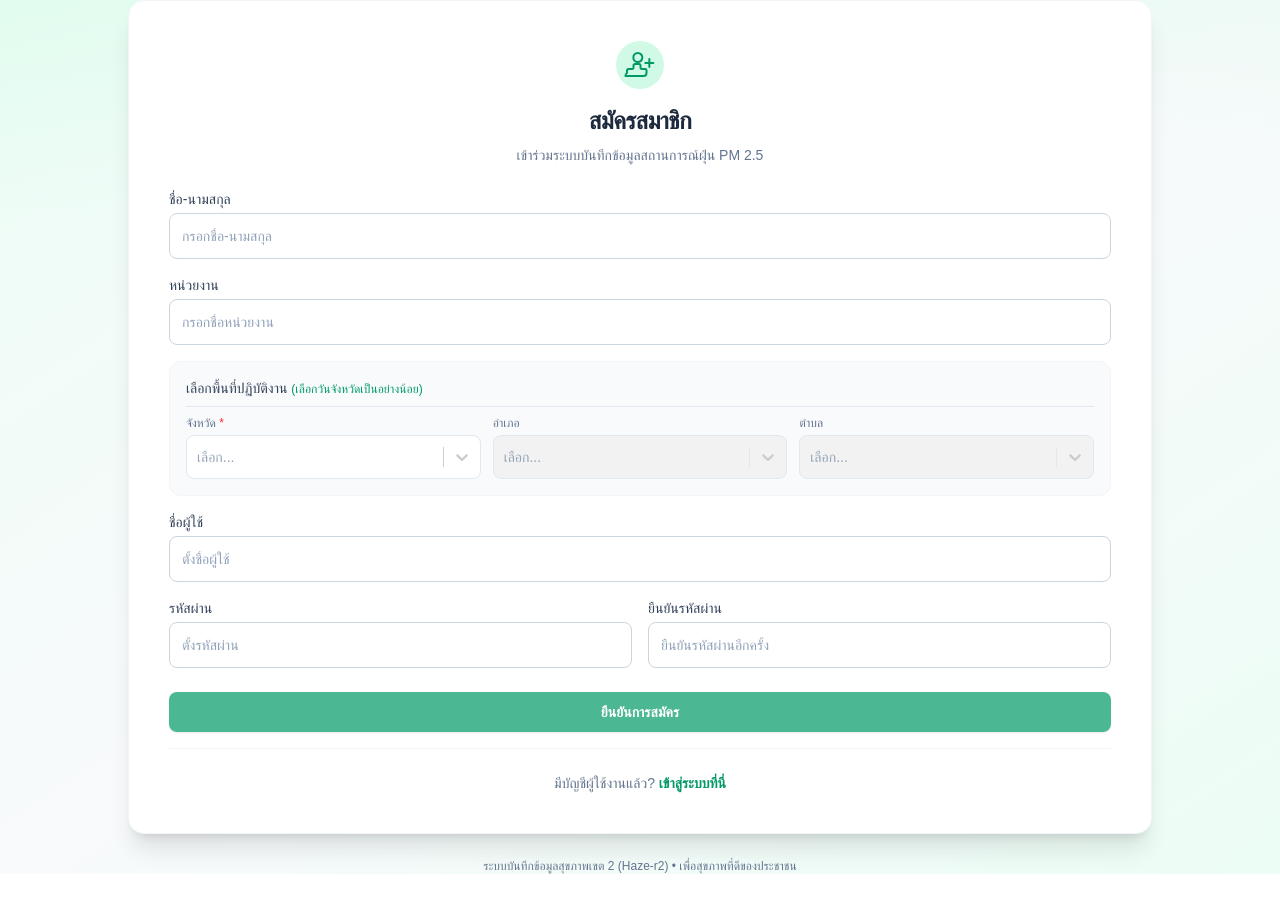
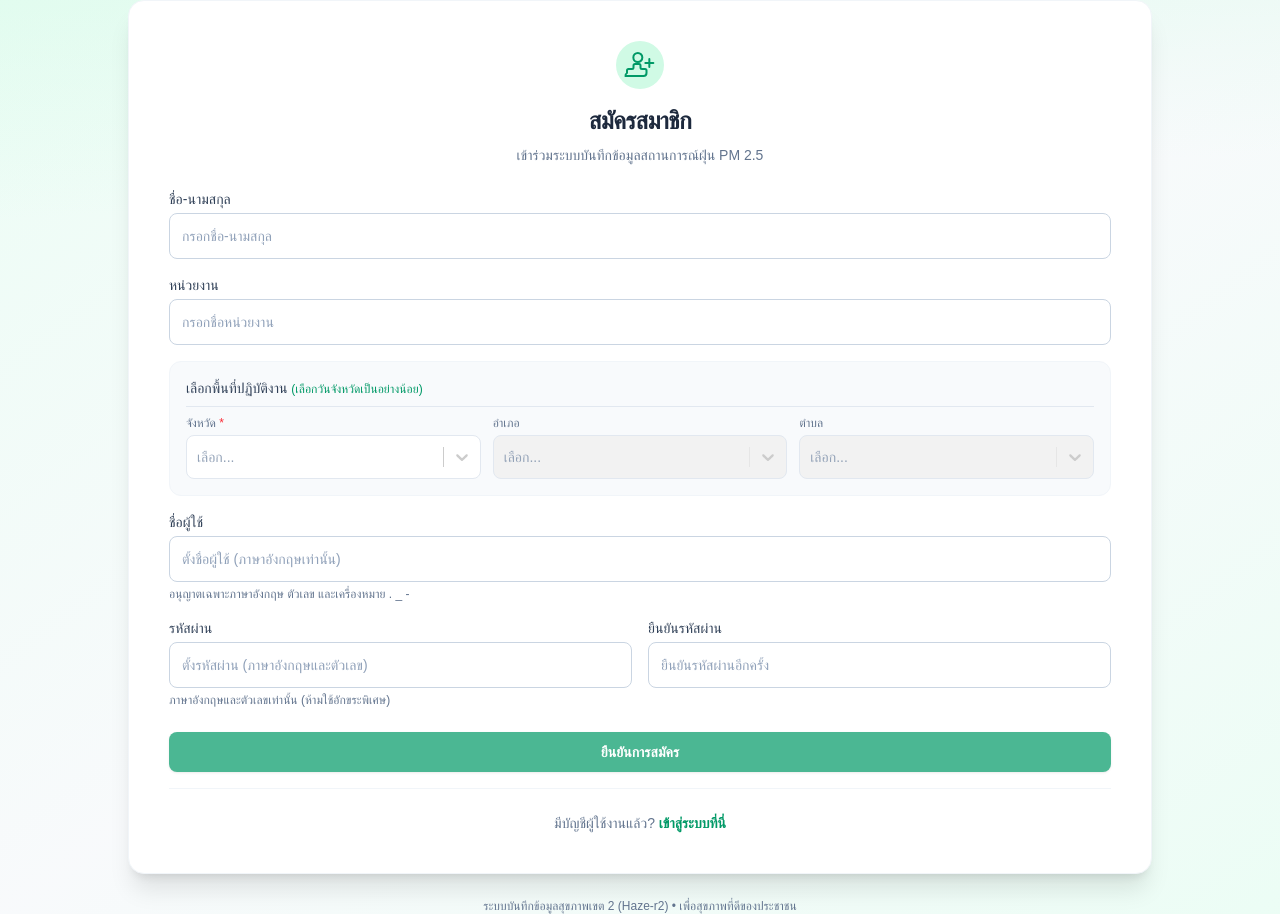
Before and after one commit to rtpsticky/haze-r2, a Next.js app: page /haze-input/register in a window 1280 px wide. Before the commit the page ends 874 px from the top, so only its background shows below. Built offline with nearby package versions, Linux system fonts and the light colour scheme; no server answers; the database is empty.

Commit message:
feat: เพิ่มการตรวจสอบรูปแบบและคำแนะนำสำหรับช่องชื่อผู้ใช้และรหัสผ่านในหน้าลงทะเบียน

```diff
--- a/app/(auth)/register/page.js
+++ b/app/(auth)/register/page.js
@@ -142,20 +142,48 @@ export default function RegisterPage() {
                             <label htmlFor="username" className="block text-sm font-medium text-slate-700 mb-1">
                                 ชื่อผู้ใช้
                             </label>
-                            <input type="text" id="username" name="username" required className="block w-full rounded-lg border border-slate-300 py-2.5 px-3 text-slate-900 placeholder:text-slate-400 focus:ring-2 focus:ring-inset focus:ring-emerald-600 focus:border-emerald-600 sm:text-sm sm:leading-6 transition-shadow" placeholder="ตั้งชื่อผู้ใช้" />
+                            <input
+                                type="text"
+                                id="username"
+                                name="username"
+                                required
+                                pattern="[a-zA-Z0-9._-]+"
+                                title="ภาษาอังกฤษ ตัวเลข . _ - เท่านั้น"
+                                className="block w-full rounded-lg border border-slate-300 py-2.5 px-3 text-slate-900 placeholder:text-slate-400 focus:ring-2 focus:ring-inset focus:ring-emerald-600 focus:border-emerald-600 sm:text-sm sm:leading-6 transition-shadow"
+                                placeholder="ตั้งชื่อผู้ใช้ (ภาษาอังกฤษเท่านั้น)"
+                            />
+                            <p className="mt-1 text-xs text-slate-500">อนุญาตเฉพาะภาษาอังกฤษ ตัวเลข และเครื่องหมาย . _ -</p>
                         </div>
 
                         <div>
                             <label htmlFor="password" className="block text-sm font-medium text-slate-700 mb-1">
                                 รหัสผ่าน
                             </label>
-                            <input type="password" id="password" name="password" required className="block w-full rounded-lg border border-slate-300 py-2.5 px-3 text-slate-900 placeholder:text-slate-400 focus:ring-2 focus:ring-inset focus:ring-emerald-600 focus:border-emerald-600 sm:text-sm sm:leading-6 transition-shadow" placeholder="ตั้งรหัสผ่าน" />
+                            <input
+                                type="password"
+                                id="password"
+                                name="password"
+                                required
+                                pattern="[a-zA-Z0-9]+"
+                                title="ภาษาอังกฤษและตัวเลขเท่านั้น"
+                                className="block w-full rounded-lg border border-slate-300 py-2.5 px-3 text-slate-900 placeholder:text-slate-400 focus:ring-2 focus:ring-inset focus:ring-emerald-600 focus:border-emerald-600 sm:text-sm sm:leading-6 transition-shadow"
+                                placeholder="ตั้งรหัสผ่าน (ภาษาอังกฤษและตัวเลข)"
+                            />
+                            <p className="mt-1 text-xs text-slate-500">ภาษาอังกฤษและตัวเลขเท่านั้น (ห้ามใช้อักขระพิเศษ)</p>
                         </div>
                         <div>
                             <label htmlFor="confirmPassword" className="block text-sm font-medium text-slate-700 mb-1">
                                 ยืนยันรหัสผ่าน
                             </label>
-                            <input type="password" id="confirmPassword" name="confirmPassword" required className="block w-full rounded-lg border border-slate-300 py-2.5 px-3 text-slate-900 placeholder:text-slate-400 focus:ring-2 focus:ring-inset focus:ring-emerald-600 focus:border-emerald-600 sm:text-sm sm:leading-6 transition-shadow" placeholder="ยืนยันรหัสผ่านอีกครั้ง" />
+                            <input
+                                type="password"
+                                id="confirmPassword"
+                                name="confirmPassword"
+                                required
+                                pattern="[a-zA-Z0-9]+"
+                                className="block w-full rounded-lg border border-slate-300 py-2.5 px-3 text-slate-900 placeholder:text-slate-400 focus:ring-2 focus:ring-inset focus:ring-emerald-600 focus:border-emerald-600 sm:text-sm sm:leading-6 transition-shadow"
+                                placeholder="ยืนยันรหัสผ่านอีกครั้ง"
+                            />
                         </div>
                     </div>
                 </div>
--- a/app/actions/auth.js
+++ b/app/actions/auth.js
@@ -59,6 +59,16 @@ export async function register(prevState, formData) {
 
     if (password !== confirmPassword) {
         return { message: 'รหัสผ่านไม่ตรงกัน' }
+    }
+
+    const usernameRegex = /^[a-zA-Z0-9._-]+$/
+    if (!usernameRegex.test(username)) {
+        return { message: 'ชื่อผู้ใช้ต้องเป็นภาษาอังกฤษ ตัวเลข หรือ . _ - เท่านั้น' }
+    }
+
+    const passwordRegex = /^[a-zA-Z0-9]+$/
+    if (!passwordRegex.test(password)) {
+        return { message: 'รหัสผ่านต้องเป็นภาษาอังกฤษและตัวเลขเท่านั้น (ห้ามใช้อักขระพิเศษ)' }
     }
 
     const existingUser = await prisma.user.findUnique({
```
